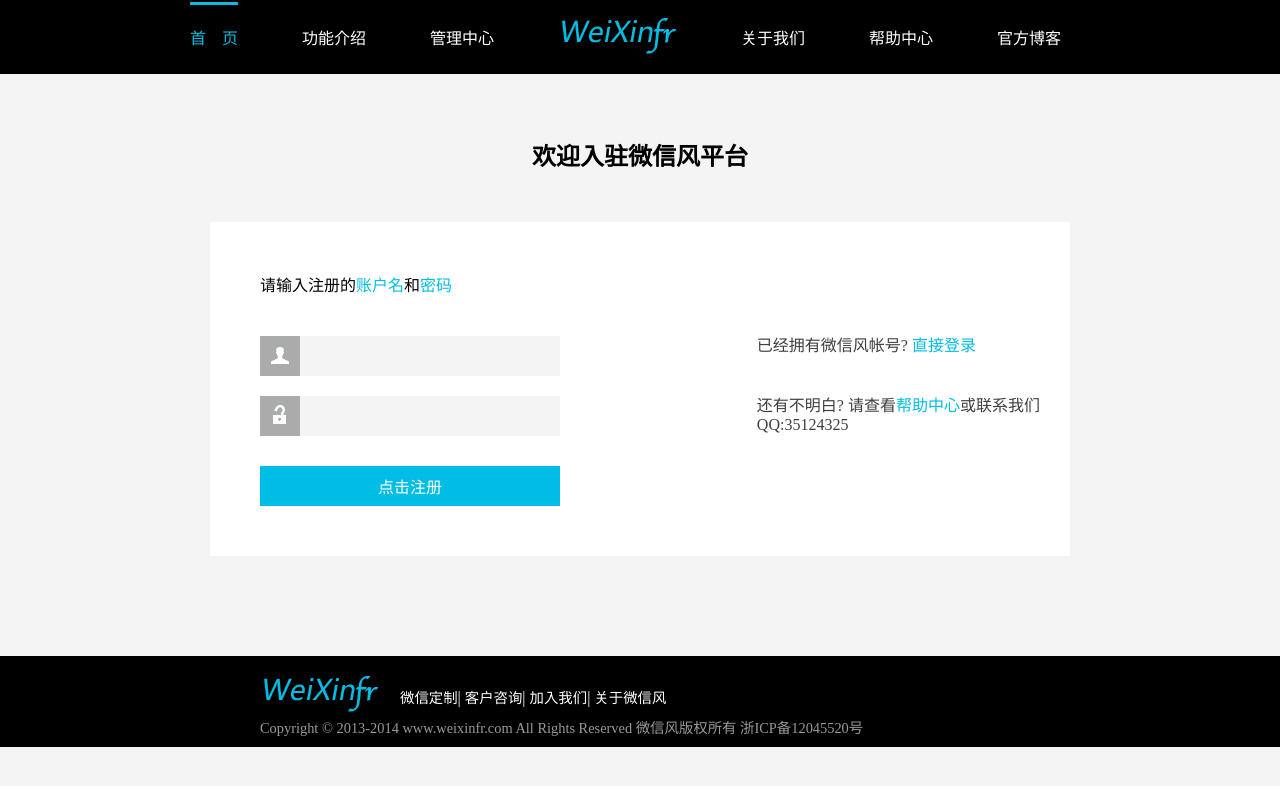
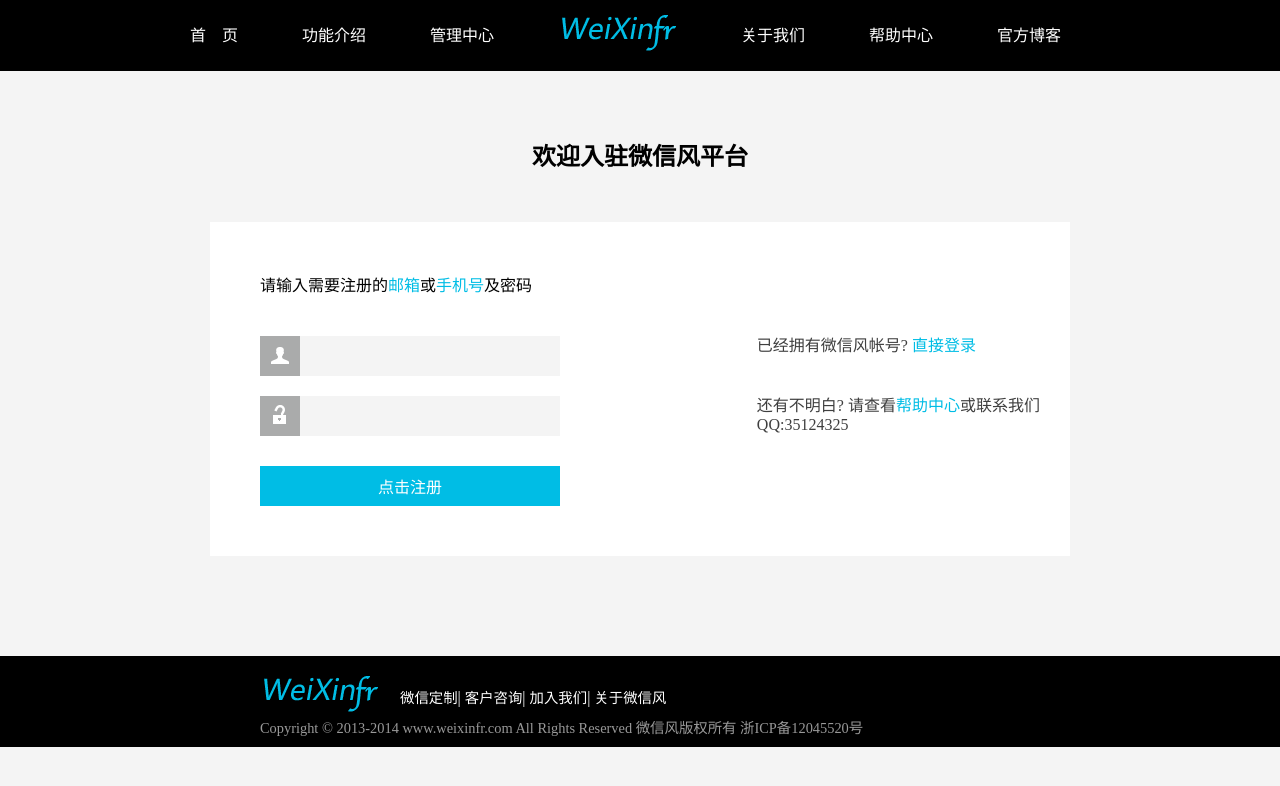
Before and after one commit to sparkmorry/wxfdemo, a plain HTML site: page register.html in a window 1280 px wide. Drawn offline with Linux system fonts and the light colour scheme.

Commit message:
version 3

```diff
--- a/register.html
+++ b/register.html
@@ -28,7 +28,7 @@
         <div class="nav-wrapper">
             <div id="nav-content">
                 <ul class="nav">
-                    <li class="selected nav-text"><a href="index.html" title="首页">首&nbsp;&nbsp;&nbsp;&nbsp;页</a></li>
+                    <li><a href="index.html" title="首页">首&nbsp;&nbsp;&nbsp;&nbsp;页</a></li>
                     <li><a href="feature.html" title="功能介绍">功能介绍</a></li>
                     <li><a href="" title="管理中心">管理中心</a></li>
                     <li><img id="logo" src="logo.png"></li>
@@ -44,7 +44,7 @@
 
             <form id="register-form">
                 <fieldset>
-                    <legend class="title">请输入注册的<span class="highlight">账户名</span>和<span class="highlight">密码</span></legend>
+                    <legend class="title">请输入需要注册的<span class="highlight">邮箱</span>或<span class="highlight">手机号</span>及密码</legend>
                     <div class="input-box">
                         <label for="user">
                             <span class="icon" style="background-position:-2px 5px;"></span>
```
Also changed, not shown: getPW.html (+1 -1 lines), login.html (+1 -1 lines).
